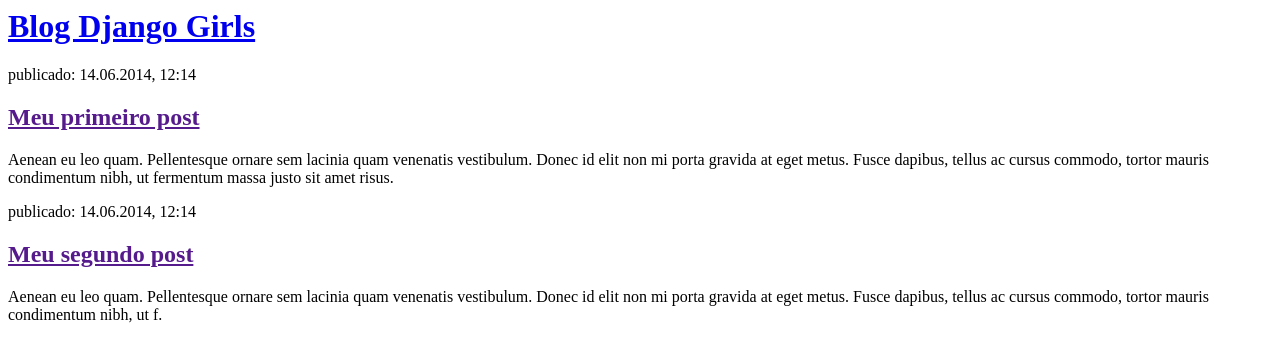
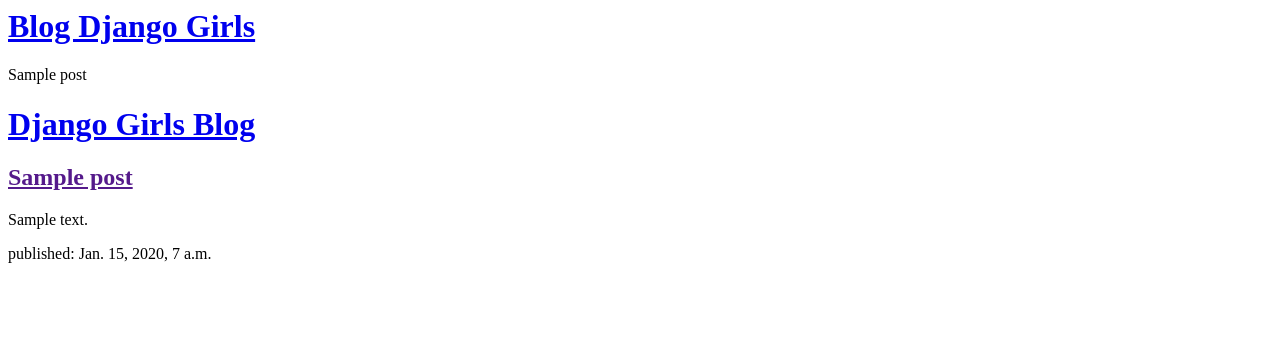
Before and after one commit to RentonAires/django_girls2, a Django app: page / in a window 1280 px wide. Shown: the top 362 px of the page. Run offline with Django 3.2, Linux system fonts and the light colour scheme; tables that the repository leaves empty hold one stand-in row (values such as "Sample post").

Commit message:
template views interpolacao

```diff
--- a/blog/templates/blog/post_list.html
+++ b/blog/templates/blog/post_list.html
@@ -8,15 +8,22 @@
         </div>
 
         <div>
-            <p>publicado: 14.06.2014, 12:14</p>
-            <h2><a href="">Meu primeiro post</a></h2>
-            <p>Aenean eu leo quam. Pellentesque ornare sem lacinia quam venenatis vestibulum. Donec id elit non mi porta gravida at eget metus. Fusce dapibus, tellus ac cursus commodo, tortor mauris condimentum nibh, ut fermentum massa justo sit amet risus.</p>
+            {% for post in posts %}
+            {{ post }}
+            {% endfor %}
+        </div>
+        <div>
+            <h1><a href="/">Django Girls Blog</a></h1>
         </div>
 
-        <div>
-            <p>publicado: 14.06.2014, 12:14</p>
-            <h2><a href="">Meu segundo post</a></h2>
-            <p>Aenean eu leo quam. Pellentesque ornare sem lacinia quam venenatis vestibulum. Donec id elit non mi porta gravida at eget metus. Fusce dapibus, tellus ac cursus commodo, tortor mauris condimentum nibh, ut f.</p>
-        </div>
+        {% for post in posts %}
+            <div>
+
+                <h2><a href="">{{ post.title }}</a></h2>
+                <p>{{ post.text|linebreaksbr }}</p>
+                <p>published: {{ post.published_date }}</p>
+            </div>
+        {% endfor %}
+
     </body>
 </html>
--- a/blog/views.py
+++ b/blog/views.py
@@ -1,6 +1,9 @@
 from django.shortcuts import render
+from django.utils import timezone #importe
+from .models import Post #importe
 
 # Create your views here.
 
 def post_list(request):
-    return render(request, 'blog/post_list.html', {})
+    posts = Post.objects.filter(published_date__lte=timezone.now()).order_by('published_date') #queryset
+    return render(request, 'blog/post_list.html', {'posts': posts})
```
